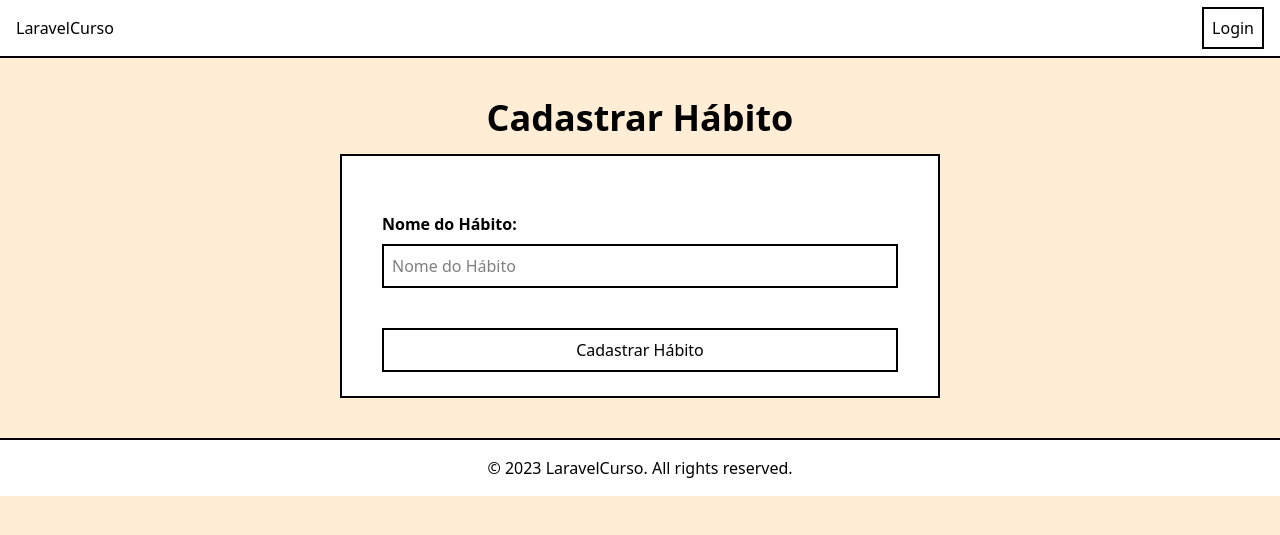
After one commit to Daniel-DelAntonio/LaravelCurso, a Laravel app: template resources/views/habits/create.blade.php in a window 1280 px wide. The commit adds this page. Shown: the top 535 px of the page. Run offline with Laravel 12, Linux system fonts and the light colour scheme; the template is opened without the code that fills it, so the values that code supplies are empty; style sheets or scripts are compiled from the project's sources.

Commit message:
Criaação do create habits e store habits. Aula 14

```diff
--- a/resources/views/components/header.blade.php
+++ b/resources/views/components/header.blade.php
@@ -9,7 +9,7 @@
     @auth
     <form action="{{ route('auth.logout') }}" method="POST">
         @csrf
-        <button type="submit" class="bg-white p-2 border-2">
+        <button type="submit" class="bg-white p-2 border-2 hover:bg-gray-200">
             Logout
         </button>
 
@@ -18,7 +18,7 @@
 
 
     @guest
-        <a href="{{ route('site.login') }}" class="bg-white p-2 border-2">Login</a>
+        <a href="{{ route('site.login') }}" class="bg-white p-2 border-2 hover:bg-gray-200">Login</a>
     @endguest
 
     </div>
--- /dev/null
+++ b/resources/views/habits/create.blade.php
@@ -0,0 +1,30 @@
+<x-layout>
+    <main class="container mx-auto p-10">
+        <h1 class="text-4xl font-bold text-center">
+            Cadastrar Hábito
+        </h1>
+        <section class="bg-white max-w-[600px] mx-auto p-10 pb-6 border-2 mt-4">
+
+            <form action="{{ route('habits.store')}}" method="post" class="flex flex-col gap-4 mt-4">
+                @csrf
+
+                <div class="flex flex-col gap-2 mb-4">
+                    <label for="name" class="font-bold">
+                        Nome do Hábito:
+                    </label>
+                    <input type="text" name="name" id="name" placeholder="Nome do Hábito" class="bg-white p-2 border-2 @error('name') border-red-500 @enderror">
+                    <p>
+                        @error('name')
+                            <span class="text-red-500 text-sm">{{ $message }}</span>
+                        @enderror
+                    </p>
+                </div>
+
+                <button type="submit" class="bg-white p-2 border-2 hover:bg-gray-200">
+                    Cadastrar Hábito
+                </button>
+            </form>
+
+        </section>
+    </main>
+</x-layout>
--- a/routes/web.php
+++ b/routes/web.php
@@ -1,6 +1,7 @@
 <?php
 
 use App\Http\Controllers\Auth\LoginController;
+use App\Http\Controllers\HabitController;
 use App\Http\Controllers\RegisterController;
 use App\Http\Controllers\SiteController;
 use Illuminate\Support\Facades\Route;
@@ -23,4 +24,8 @@ Route::middleware('auth')->group(function () {
 
     // Dashboard
     Route::get('/dashboard', [SiteController::class, 'dashboard'])->name('site.dashboard');
+
+    // Habits
+    Route::get('/dashboard/habits/create', [HabitController::class, 'create'])->name('habits.create');
+    Route::post('/dashboard/habits', [HabitController::class, 'store'])->name('habits.store');
 });
```
Also changed, not shown: app/Http/Controllers/HabitController.php (added, +56 -0 lines), app/Http/Requests/HabitRequest.php (added, +38 -0 lines), resources/views/dashboard.blade.php (+12 -6 lines).
